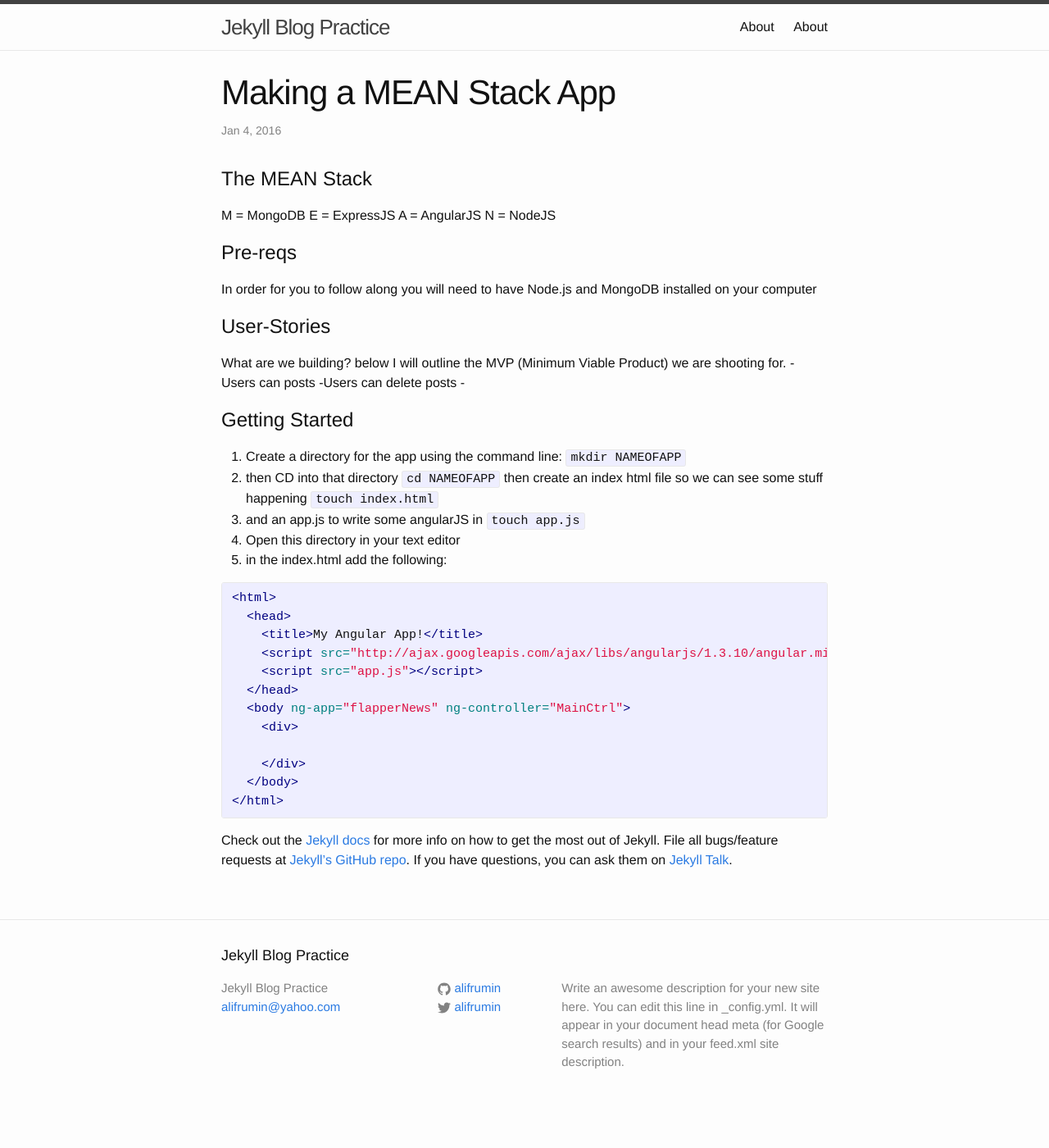
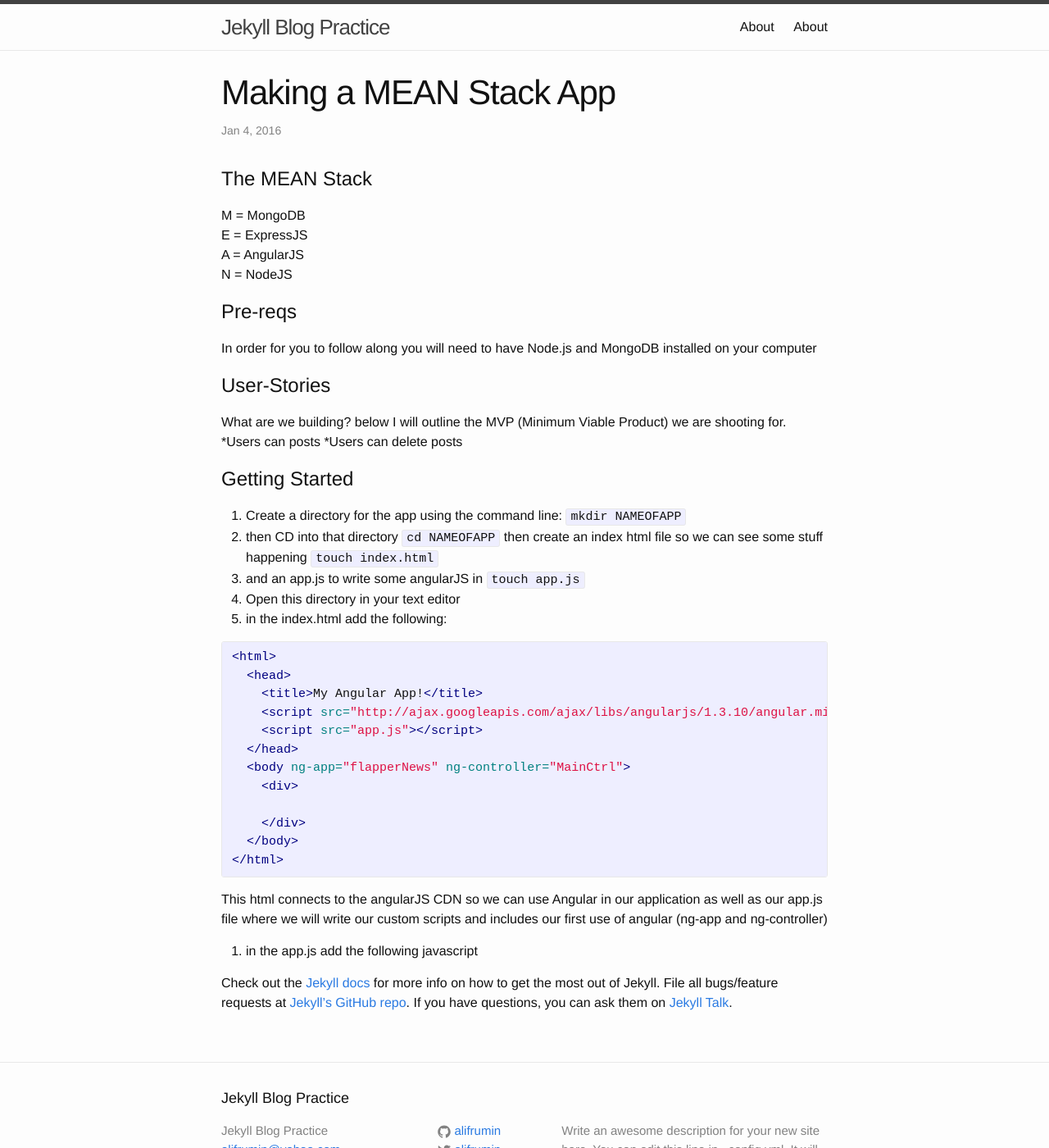
Before and after one commit to alifrumin/JKblog, a Jekyll site: the page built from _posts/2016-01-03-Making-a-MEAN-Stack-App.markdown, in a window 1280 px wide and 1400 px high. Shown: the whole window at 82% size. Built offline with Jekyll 4.4.1, drawn with Linux system fonts in a browser that asks for light colours.

Commit message:
updated blog

```diff
--- a/_posts/2016-01-03-Making-a-MEAN-Stack-App.markdown
+++ b/_posts/2016-01-03-Making-a-MEAN-Stack-App.markdown
@@ -18,9 +18,8 @@ In order for you to follow along you will need to have Node.js and MongoDB insta
 User-Stories
 ============
 What are we building? below I will outline the MVP (Minimum Viable Product) we are shooting for.
--Users can posts
--Users can delete posts
--
+*Users can posts
+*Users can delete posts
 
 Getting Started
 ===============
@@ -47,6 +46,12 @@ then create an index html file so we can see some stuff happening `touch index.h
 
 {% endhighlight %}
 
+This html connects to the angularJS CDN so we can use Angular in our application as well as our app.js file where we will write our custom scripts and includes our first use of angular (ng-app and ng-controller)
+
+6. in the app.js add the following javascript
+{% highlight javascript %}
+
+{% endhighlight %}
 Check out the [Jekyll docs][jekyll-docs] for more info on how to get the most out of Jekyll. File all bugs/feature requests at [Jekyll’s GitHub repo][jekyll-gh]. If you have questions, you can ask them on [Jekyll Talk][jekyll-talk].
 
 [jekyll-docs]: http://jekyllrb.com/docs/home
```
